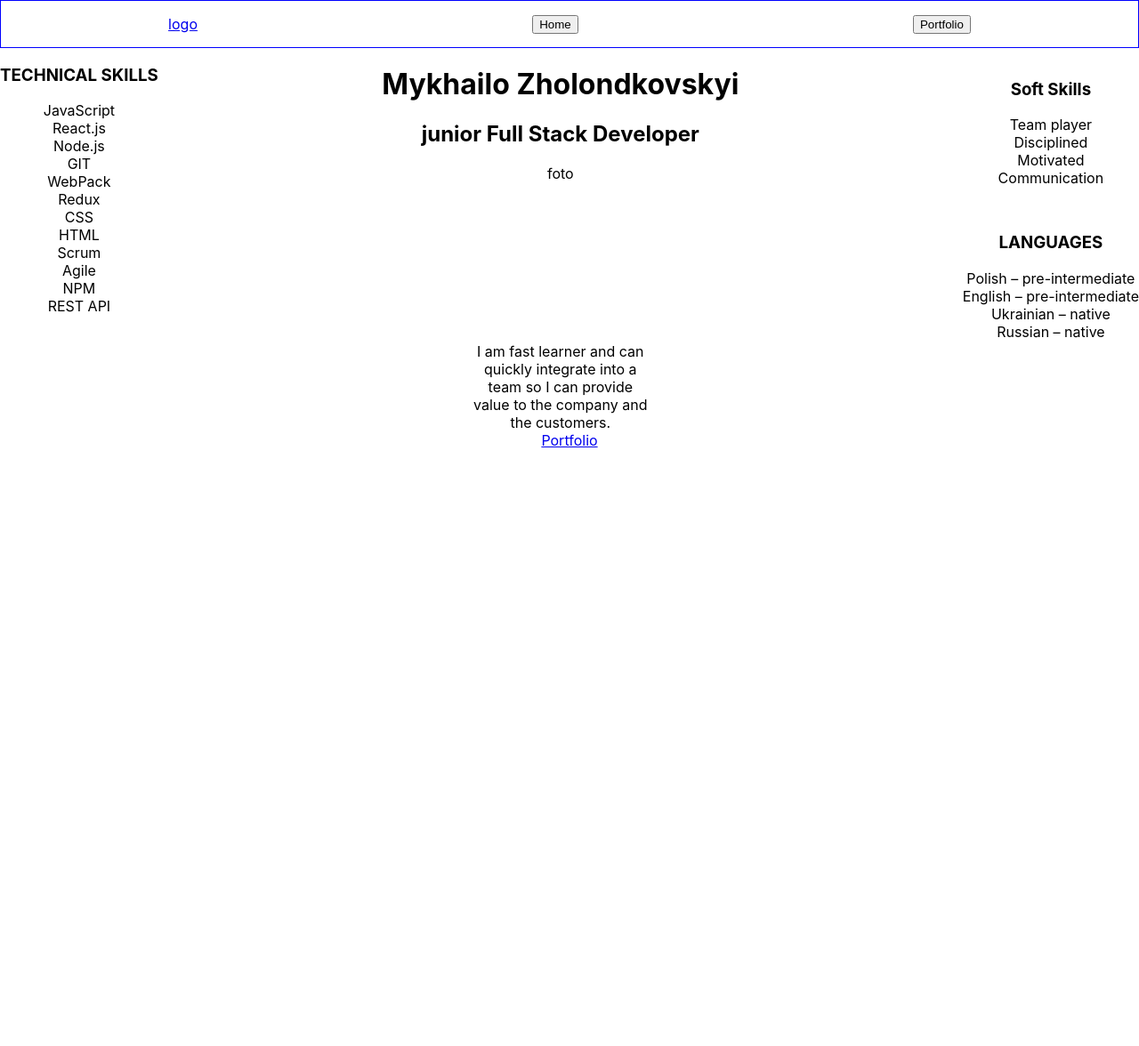
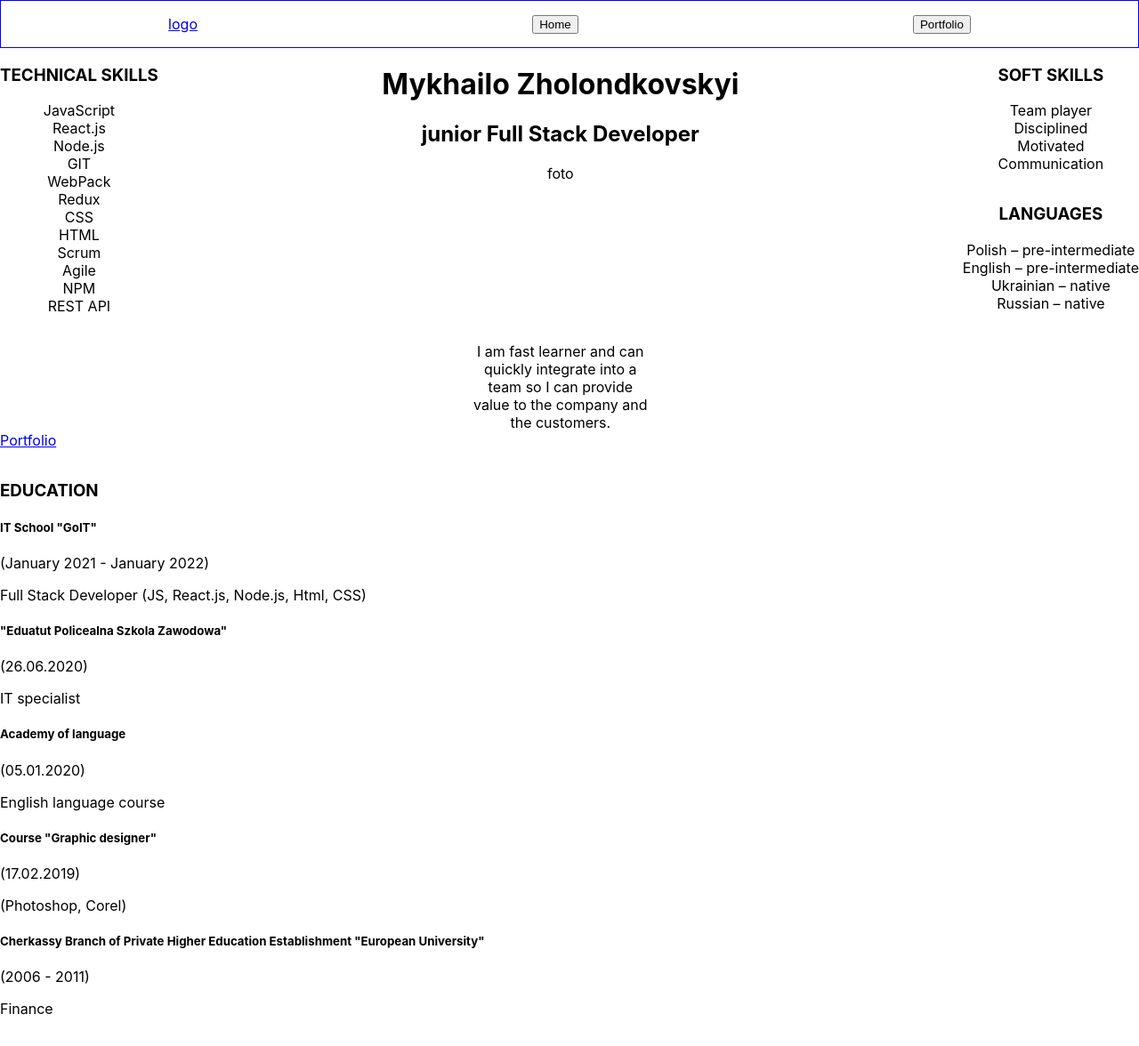
Before and after one commit to MishanyaZh/about-me, a React (Create React App) app: page / in a window 1280 px wide. Shown: the whole page at 89% size. Before the commit the page ends 800 px from the top, so only its background shows below. Built offline with nearby package versions, Linux system fonts and the light colour scheme.

Commit message:
SkilsList-Skills-MainInfo-Education

```diff
--- a/src/App.css
+++ b/src/App.css
@@ -1,5 +1,5 @@
 .App {
-  text-align: center;
+  /* text-align: center; */
 }
 
 .App-logo {
--- a/src/App.jsx
+++ b/src/App.jsx
@@ -7,7 +7,7 @@ import Home from './views/Home/Home';
 
 import './App.css';
 
-function App() {
+const App = () => {
   return (
     <div className="App">
       <Navigation />
@@ -19,6 +19,6 @@ function App() {
       </Suspense>
     </div>
   );
-}
+};
 
 export default App;
--- /dev/null
+++ b/src/Skills/Skills.js
@@ -0,0 +1,28 @@
+export const TECHNICAL_SKILLS = [
+  'JavaScript',
+  'React.js',
+  'Node.js',
+  'GIT',
+  'WebPack',
+  'Redux',
+  'CSS',
+  'HTML',
+  'Scrum',
+  'Agile',
+  'NPM',
+  'REST API',
+];
+
+export const SOFT_SKILLS = [
+  'Team player',
+  'Disciplined',
+  'Motivated',
+  'Communication',
+];
+
+export const LANGUAGES = [
+  'Polish – pre-intermediate',
+  'English – pre-intermediate',
+  'Ukrainian – native',
+  'Russian – native',
+];
--- /dev/null
+++ b/src/components/Education/Education.jsx
@@ -0,0 +1,40 @@
+import { EductionBox } from './Education.styled';
+const Education = () => {
+  return (
+    <EductionBox>
+      <ul>
+        <h3>EDUCATION</h3>
+        <li>
+          <h5>IT School "GoIT"</h5>
+          <span>(January 2021 - January 2022)</span>
+          <p>Full Stack Developer (JS, React.js, Node.js, Html, CSS)</p>
+        </li>
+        <li>
+          <h5>"Eduatut Policealna Szkola Zawodowa"</h5>
+          <span>(26.06.2020)</span>
+          <p>IT specialist</p>
+        </li>
+        <li>
+          <h5>Academy of language</h5>
+          <span>(05.01.2020)</span>
+          <p>English language course</p>
+        </li>
+        <li>
+          <h5>Course "Graphic designer"</h5>
+          <span>(17.02.2019)</span>
+          <p>(Photoshop, Corel)</p>
+        </li>
+        <li>
+          <h5>
+            Cherkassy Branch of Private Higher Education Establishment "European
+            University"
+          </h5>
+          <span>(2006 - 2011)</span>
+          <p>Finance</p>
+        </li>
+      </ul>
+    </EductionBox>
+  );
+};
+
+export default Education;
--- /dev/null
+++ b/src/components/Education/Education.styled.jsx
@@ -0,0 +1,5 @@
+import styled from '@emotion/styled';
+
+export const EductionBox = styled.div`
+  display: flex;
+`;
--- /dev/null
+++ b/src/components/MainInfo/MainInfo.jsx
@@ -0,0 +1,18 @@
+import { Summary } from './MainInfo.styled';
+
+const MainInfo = () => {
+  return (
+    <div>
+      <h1>Mykhailo Zholondkovskyi</h1>
+      <h2>junior Full Stack Developer</h2>
+      <div style={{ width: '200px', height: '200px', margin: '0 auto' }}>
+        foto
+      </div>
+      <Summary>
+        I am fast learner and can quickly integrate into a team so I can provide
+        value to the company and the customers.
+      </Summary>
+    </div>
+  );
+};
+export default MainInfo;
--- /dev/null
+++ b/src/components/MainInfo/MainInfo.styled.jsx
@@ -0,0 +1,6 @@
+import styled from '@emotion/styled';
+
+export const Summary = styled.div`
+  margin: 0 auto;
+  max-width: 200px;
+`;
--- /dev/null
+++ b/src/components/SkillsList/SkilsList.jsx
@@ -0,0 +1,16 @@
+// import { TECHNICAL_SKILLS } from '../../json/TECHNICAL-SKILLS';
+
+const SkillsList = ({ SKILLS, title }) => {
+  return (
+    <div>
+      <ul>
+        <h3>{title}</h3>
+        {SKILLS.map((item, index) => (
+          <li key={index}>{item}</li>
+        ))}
+      </ul>
+    </div>
+  );
+};
+
+export default SkillsList;
--- a/src/views/Home/Home.jsx
+++ b/src/views/Home/Home.jsx
@@ -1,61 +1,29 @@
 import React from 'react';
 import { Link } from 'react-router-dom';
-import { FrontPage, Summary, TechnicalSkills, SoftSkills } from './Home.styled';
 
-export default function Home() {
+import MainInfo from '../../components/MainInfo/MainInfo';
+import SkillsList from '../../components/SkillsList/SkilsList';
+import Education from '../../components/Education/Education';
+
+import { FrontPage, TechnicalSkills, SoftSkills } from './Home.styled';
+import { TECHNICAL_SKILLS, SOFT_SKILLS, LANGUAGES } from '../../Skills/Skills';
+const Home = () => {
   return (
-    <main>
+    <div>
       <FrontPage>
-        <div>
-          <h1>Mykhailo Zholondkovskyi</h1>
-          <h2>junior Full Stack Developer</h2>
-          <div style={{ width: '200px', height: '200px', margin: '0 auto' }}>
-            foto
-          </div>
-          <Summary>
-            I am fast learner and can quickly integrate into a team so I can
-            provide value to the company and the customers.
-          </Summary>
-        </div>
-
+        <MainInfo />
         <TechnicalSkills>
-          <ul>
-            <h3>TECHNICAL SKILLS</h3>
-            <li>JavaScript </li>
-            <li>React.js</li>
-            <li>Node.js</li>
-            <li>GIT</li>
-            <li>WebPack</li>
-            <li>Redux</li>
-            <li>CSS</li>
-            <li>HTML</li>
-            <li>Scrum</li>
-            <li>Agile</li>
-            <li>NPM</li>
-            <li>REST API</li>
-          </ul>
+          <SkillsList SKILLS={TECHNICAL_SKILLS} title={'TECHNICAL SKILLS'} />
         </TechnicalSkills>
-
         <SoftSkills>
-          <ul>
-            <h3>Soft Skills</h3>
-            <li>Team player</li>
-            <li>Disciplined</li>
-            <li>Motivated</li>
-            <li>Communication</li>
-          </ul>
-
-          <ul>
-            <h3>LANGUAGES</h3>
-            <li>Polish – pre-intermediate</li>
-            <li>English – pre-intermediate</li>
-            <li>Ukrainian – native</li>
-            <li>Russian – native</li>
-          </ul>
+          <SkillsList SKILLS={SOFT_SKILLS} title={'SOFT SKILLS'} />
+          <SkillsList SKILLS={LANGUAGES} title={'LANGUAGES'} />
         </SoftSkills>
       </FrontPage>
+      <Link to="/portfolio">Portfolio</Link>
+      <Education />
+    </div>
+  );
+};
 
-      <Link to="/portfolio">Portfolio</Link>
-    </main>
-  );
-}
+export default Home;
--- a/src/views/Home/Home.styled.jsx
+++ b/src/views/Home/Home.styled.jsx
@@ -3,6 +3,7 @@ import styled from '@emotion/styled';
 export const FrontPage = styled.div`
   display: flex;
   justify-content: space-between;
+  text-align: center;
   @media (max-width: 766px) {
     flex-direction: column;
   }
@@ -23,8 +24,3 @@ export const SoftSkills = styled.div`
     justify-content: space-around;
   }
 `;
-
-export const Summary = styled.div`
-  margin: 0 auto;
-  max-width: 200px;
-`;
```
